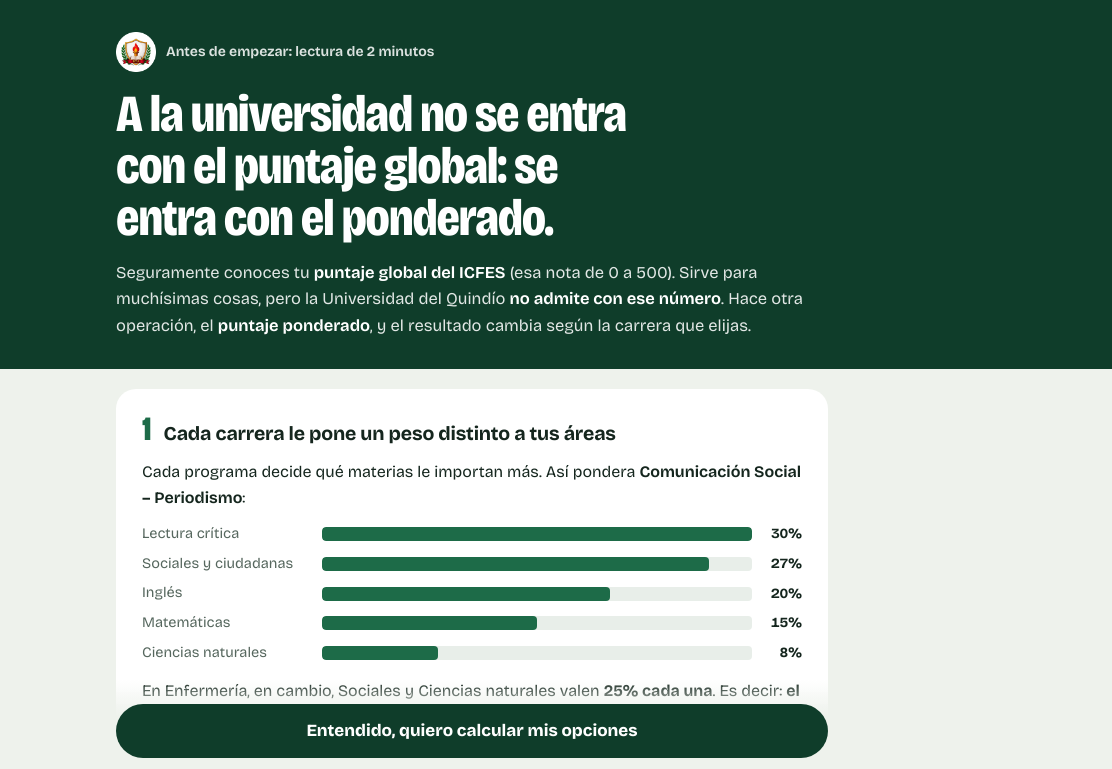
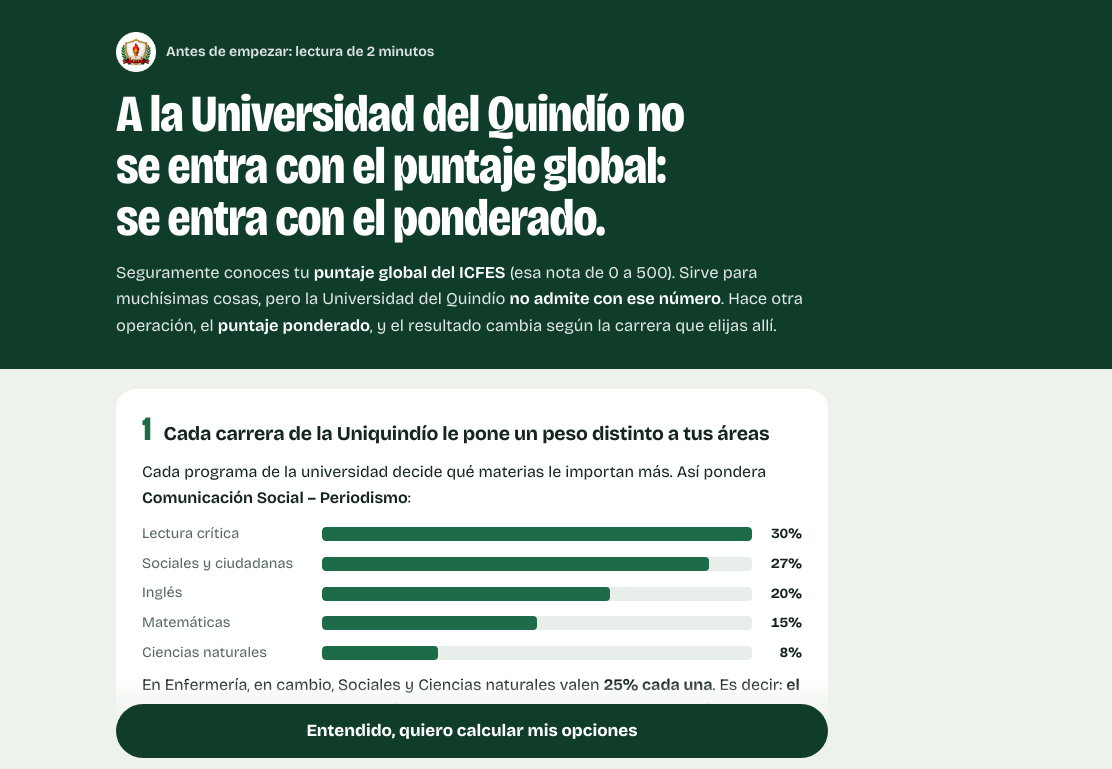
Before and after one commit to Riskbreaker2077/uniquindio-calculadora, a plain HTML site: page index.html in a window 1280 px wide. Shown: the top 769 px of the page, 168-1280 px from the left. Drawn offline with nearby package versions, Linux system fonts and the light colour scheme.

Commit message:
Aclara en overlay y textos que el ponderado es el de la Universidad del Quindío

```diff
--- a/index.html
+++ b/index.html
@@ -368,7 +368,7 @@
         <p class="crest-txt"><b>I. E. Santa Teresa de Jesús</b>Área de Ciencias Sociales<i></i></p>
       </div>
       <h1>¿A qué carrera de la Uniquindío te alcanza tu ICFES?</h1>
-      <p class="sub">Escribe o ajusta tus cinco puntajes del Saber 11. Te mostramos tu puntaje de ingreso en cada programa y lo comparamos con el del último admitido.</p>
+      <p class="sub">Escribe o ajusta tus cinco puntajes del Saber 11. Te mostramos tu puntaje de ingreso a cada programa de la Uniquindío y lo comparamos con el del último admitido.</p>
       <div class="hero-links">
         <button class="hlink q" id="verPond2" type="button"><span class="ic">?</span><span>¿Por qué no basta con mi puntaje global?</span></button>
         <a class="hlink pdf" href="https://drive.google.com/file/d/1aCK3mil3zlcvmMb5xslYznIR_33z-6B4/view" target="_blank" rel="noopener"><span class="ic" aria-hidden="true">↓</span><span>Descarga la guía en PDF<small>Para leerla con calma o imprimirla</small></span></a>
@@ -448,26 +448,26 @@
   <div class="ov-top">
     <div class="ov-wrap">
       <span class="ov-kicker"><img src="escudo-stj.png?v=3" alt="">Antes de empezar: lectura de 2 minutos</span>
-      <div class="ov-h" id="ovTitle">A la universidad no se entra con el puntaje global: se entra con el ponderado.</div>
-      <p class="ov-intro">Seguramente conoces tu <b>puntaje global del ICFES</b> (esa nota de 0 a 500). Sirve para muchísimas cosas, pero la Universidad del Quindío <b>no admite con ese número</b>. Hace otra operación, el <b>puntaje ponderado</b>, y el resultado cambia según la carrera que elijas.</p>
+      <div class="ov-h" id="ovTitle">A la Universidad del Quindío no se entra con el puntaje global: se entra con el ponderado.</div>
+      <p class="ov-intro">Seguramente conoces tu <b>puntaje global del ICFES</b> (esa nota de 0 a 500). Sirve para muchísimas cosas, pero la Universidad del Quindío <b>no admite con ese número</b>. Hace otra operación, el <b>puntaje ponderado</b>, y el resultado cambia según la carrera que elijas allí.</p>
     </div>
   </div>
   <div class="ov-wrap ov-body">
     <div class="ov-step">
-      <h3><span>1</span>Cada carrera le pone un peso distinto a tus áreas</h3>
-      <p class="ov-p">Cada programa decide qué materias le importan más. Así pondera <b>Comunicación Social – Periodismo</b>:</p>
+      <h3><span>1</span>Cada carrera de la Uniquindío le pone un peso distinto a tus áreas</h3>
+      <p class="ov-p">Cada programa de la universidad decide qué materias le importan más. Así pondera <b>Comunicación Social – Periodismo</b>:</p>
       <div class="wrow"><span class="wname">Lectura crítica</span><span class="wtrack"><span class="wbar" style="width:100%"></span></span><span class="wpct">30%</span></div>
       <div class="wrow"><span class="wname">Sociales y ciudadanas</span><span class="wtrack"><span class="wbar" style="width:90%"></span></span><span class="wpct">27%</span></div>
       <div class="wrow"><span class="wname">Inglés</span><span class="wtrack"><span class="wbar" style="width:67%"></span></span><span class="wpct">20%</span></div>
       <div class="wrow"><span class="wname">Matemáticas</span><span class="wtrack"><span class="wbar" style="width:50%"></span></span><span class="wpct">15%</span></div>
       <div class="wrow"><span class="wname">Ciencias naturales</span><span class="wtrack"><span class="wbar" style="width:27%"></span></span><span class="wpct">8%</span></div>
-      <p class="ov-p" style="margin-top:14px">En Enfermería, en cambio, Sociales y Ciencias naturales valen <b>25% cada una</b>. Es decir: <b>el mismo examen vale distinto según lo que quieras estudiar.</b></p>
+      <p class="ov-p">En Enfermería, en cambio, Sociales y Ciencias naturales valen <b>25% cada una</b>. Es decir: <b>el mismo examen vale distinto según lo que quieras estudiar en la Uniquindío.</b></p>
     </div>
 
     <div class="ov-step">
       <h3><span>2</span>El cálculo: cada área por su peso, y se suma todo</h3>
       <div class="formula">Puntaje de ingreso = (Lectura crítica × peso) + (Matemáticas × peso) + (Sociales × peso) + (Ciencias naturales × peso) + (Inglés × peso)</div>
-      <p class="ov-p">El resultado va de 0 a 100 y es <b>tu puntaje para esa carrera en concreto</b>. No tienes un solo puntaje: tienes uno por cada programa al que aspiras.</p>
+      <p class="ov-p">El resultado va de 0 a 100 y es <b>tu puntaje para esa carrera de la Uniquindío en concreto</b>. No tienes un solo puntaje: tienes uno por cada programa al que aspires allí.</p>
     </div>
 
     <div class="ov-step">
@@ -502,7 +502,7 @@
         </div>
       </div>
       <p class="small-note">La barra verde muestra cuánto <b>pesa</b> cada área en esa carrera. El número de la derecha es lo que esa área <b>aporta</b>: tu nota por su peso. Abajo, todo sumado.</p>
-      <p class="ov-p"><b>Nada cambió entre las dos columnas:</b> ni el examen, ni las notas, ni el esfuerzo. Solo cambió la carrera. Por eso esta calculadora no te da «tu puntaje»: te da <b>tu puntaje en cada programa</b>, comparado con su cierre real.</p>
+      <p class="ov-p"><b>Nada cambió entre las dos columnas:</b> ni el examen, ni las notas, ni el esfuerzo. Solo cambió la carrera. Por eso esta calculadora no te da «tu puntaje»: te da <b>tu puntaje en cada programa de la Uniquindío</b>, comparado con su cierre real.</p>
     </div>
 
     <div class="ov-step">
@@ -510,7 +510,7 @@
       <div class="lecciones">
         <p><span>1</span><span>Tu global de 0 a 500 no define tu futuro: <b>una estrategia inteligente puede valer tanto como 40 puntos</b>.</span></p>
         <p><span>2</span><span>Antes de descartar una carrera, <b>calcula tu ponderado en ella</b>: tal vez estás más cerca de lo que crees.</span></p>
-        <p><span>3</span><span>Si tienes un área fuerte, busca los programas donde <b>esa área pesa más</b>: ahí tu examen rinde al máximo.</span></p>
+        <p><span>3</span><span>Si tienes un área fuerte, busca los programas de la Uniquindío donde <b>esa área pesa más</b>: ahí tu examen rinde al máximo.</span></p>
       </div>
     </div>
 
@@ -836,7 +836,7 @@
 
 // ---- pantalla explicación del ponderado
 const ov = $("overlay");
-const POND_VER = "2026-09-27";
+const POND_VER = "2026-09-27b";
 function playCalcs(){
   const calcs = document.querySelectorAll(".calc");
   calcs.forEach(c => { c.classList.remove("play"); c.querySelector(".ctotal").textContent = "0,0"; });
```
